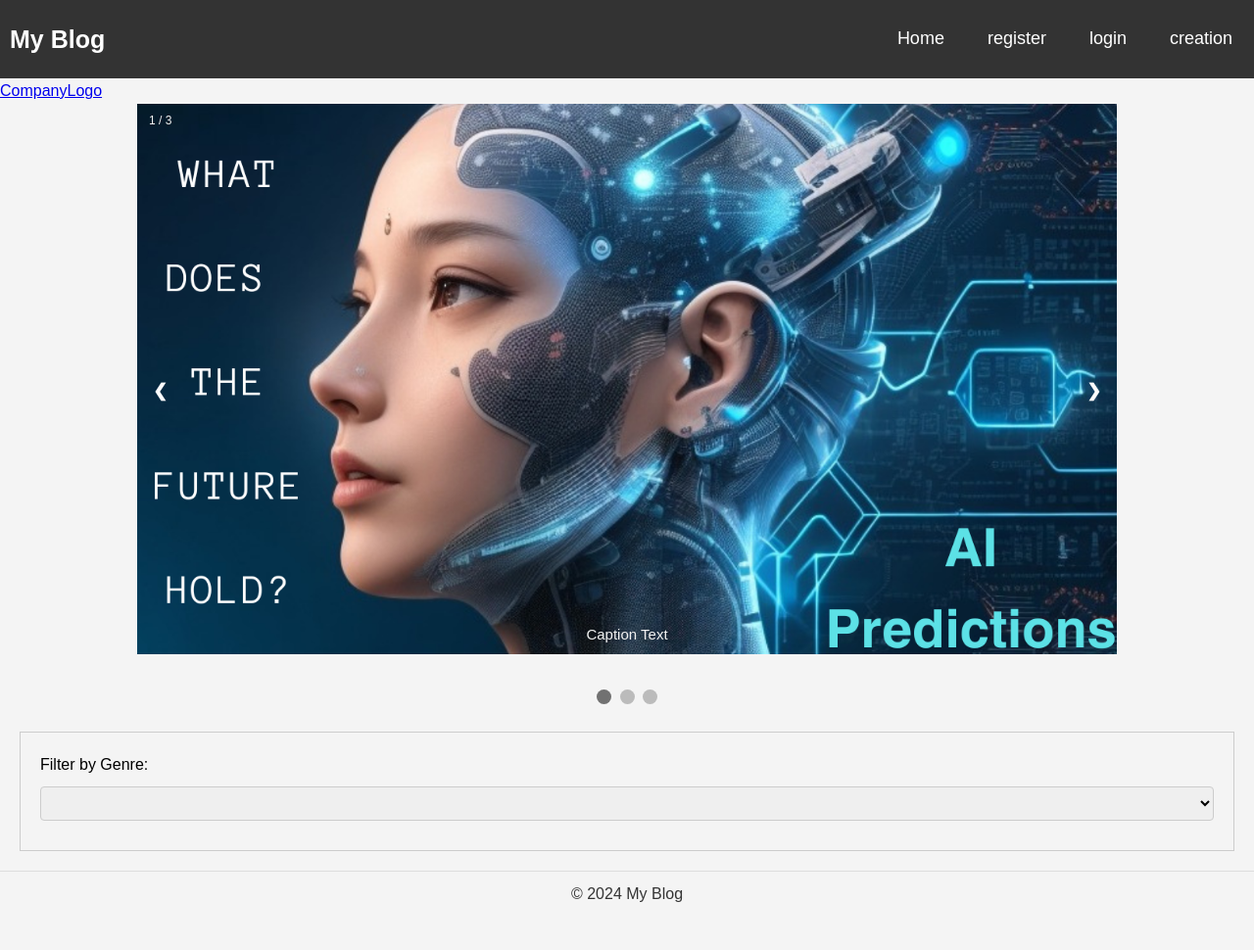
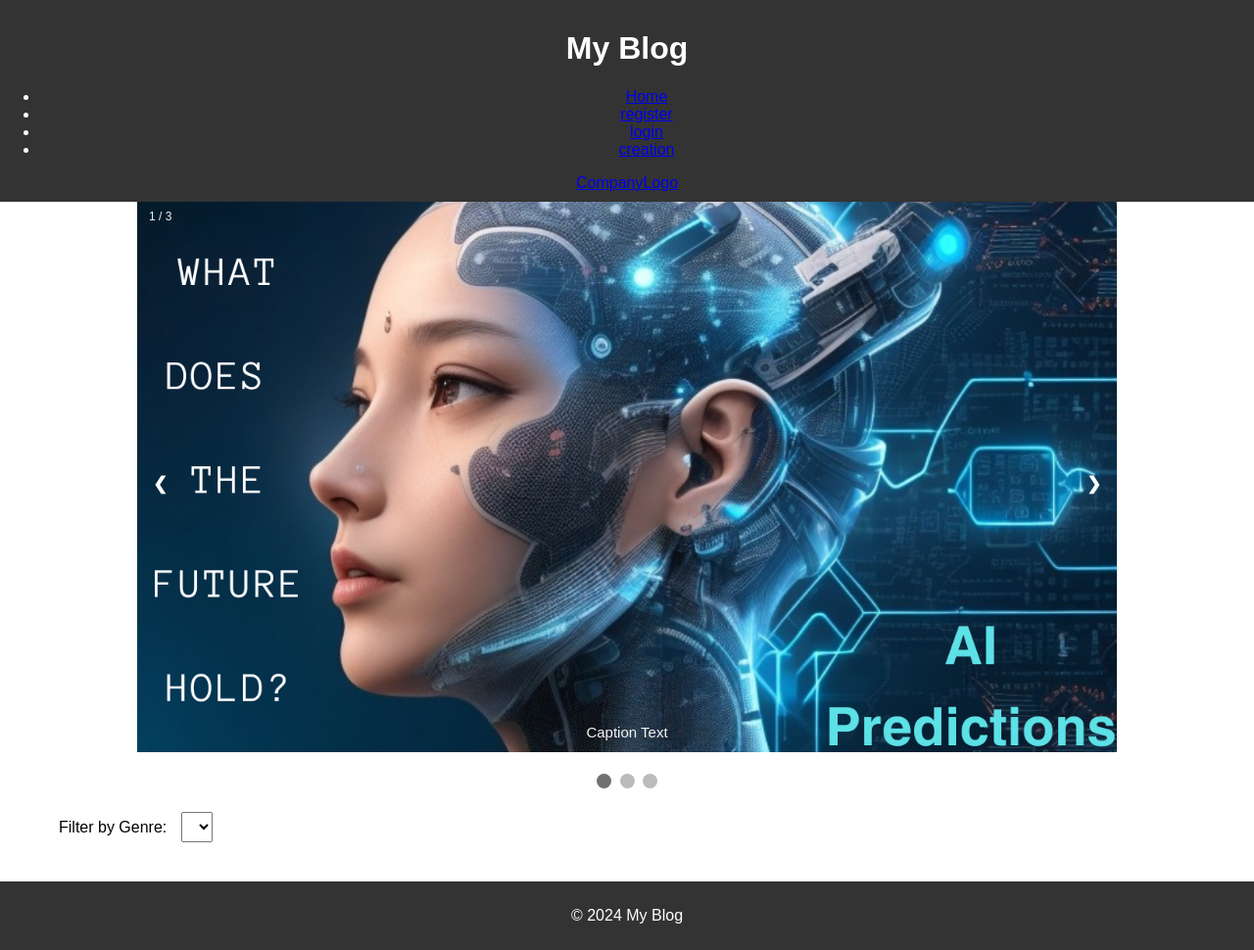
Before and after one commit to kanotten/Projectexam-1, a plain HTML site: page index.html in a window 1280 px wide. Shown: the whole page at 98% size. Before the commit the page ends 936 px from the top, so only its background shows below. Drawn offline with Linux system fonts and the light colour scheme; no server answers.

Commit message:
added styling for home page and edit page

```diff
--- a/css/edit-post.css
+++ b/css/edit-post.css
@@ -1,84 +1,154 @@
-/* Basic Reset */
+/* General Reset and Body Styling */
+* {
+    margin: 0;
+    padding: 0;
+    box-sizing: border-box;
+}
 
 body {
-    font-family: Arial, sans-serif;
+    font-family: "Arial", sans-serif;
+    line-height: 1.6;
     background-color: #f4f4f4;
-
-    justify-content: center;
-    align-items: center;
-    height: 100vh;
+    color: #333;
 }
 
-/* Container Styles */
 .container {
-    background-color: #fff;
+    width: 90%;
+    max-width: 1200px;
+    margin: 20px auto;
     padding: 20px;
-    border-radius: 10px;
+    background: #fff;
     box-shadow: 0 0 10px rgba(0, 0, 0, 0.1);
-    max-width: 600px;
-    width: 100%;
+    border-radius: 8px;
 }
 
-/* Form Styles */
-h1 {
-    margin-bottom: 20px;
-    color: #333;
-    text-align: center;
+/* Header Styling */
+.head-container {
+    display: flex;
+    justify-content: space-between;
+    align-items: center;
+    padding: 20px;
+    background: #007bff;
+    color: #fff;
+    border-bottom: 4px solid #0056b3;
 }
 
-.form-group {
-    margin-bottom: 15px;
+.head-container h1 {
+    margin: 0;
+    font-size: 2em;
 }
 
-.form-group label {
+.head-container nav ul {
+    list-style: none;
+    display: flex;
+    gap: 15px;
+}
+
+.head-container nav a {
+    color: #fff;
+    text-decoration: none;
+    padding: 10px 20px;
+    background: #0056b3;
+    border-radius: 4px;
+    transition: background 0.3s ease;
+}
+
+.head-container nav a:hover {
+    background: #004494;
+}
+
+/* Form Styling */
+.form-group {
+    margin-bottom: 20px;
+}
+
+label {
     display: block;
     margin-bottom: 5px;
-    color: #666;
+    font-weight: bold;
 }
 
-.form-control {
+input[type="text"],
+input[type="url"],
+textarea {
     width: 100%;
     padding: 10px;
     border: 1px solid #ccc;
-    border-radius: 5px;
-    font-size: 16px;
+    border-radius: 4px;
+    margin-top: 5px;
+    font-size: 1em;
 }
 
-.form-control:focus {
-    border-color: #007bff;
-    outline: none;
+textarea {
+    resize: vertical;
 }
 
-.form-actions {
-    display: flex;
-    justify-content: space-between;
-    align-items: center;
-    margin-top: 20px;
+.error-message {
+    color: red;
+    font-size: 0.9em;
+    margin-top: 5px;
 }
 
+/* Button Styling */
 .btn {
+    display: inline-block;
     padding: 10px 20px;
     border: none;
-    border-radius: 5px;
-    font-size: 16px;
+    border-radius: 4px;
+    font-size: 1em;
     cursor: pointer;
-    transition: background-color 0.3s;
+    transition: background 0.3s ease;
 }
 
 .btn-primary {
-    background-color: #007bff;
+    background: #007bff;
     color: #fff;
 }
 
 .btn-primary:hover {
-    background-color: #0056b3;
+    background: #0056b3;
+}
+
+.btn-secondary {
+    background: #6c757d;
+    color: #fff;
+}
+
+.btn-secondary:hover {
+    background: #565e64;
 }
 
 .btn-danger {
-    background-color: #dc3545;
+    background: #dc3545;
     color: #fff;
 }
 
 .btn-danger:hover {
-    background-color: #c82333;
+    background: #c82333;
 }
+
+/* Form Actions */
+.form-actions {
+    display: flex;
+    gap: 10px;
+    justify-content: flex-end;
+}
+
+/* Footer Styling */
+footer {
+    background: #007bff;
+    color: #fff;
+    text-align: center;
+    padding: 10px 0;
+    position: relative;
+    bottom: 0;
+    width: 100%;
+    margin-top: 20px;
+    box-shadow: 0 -2px 10px rgba(0, 0, 0, 0.1);
+}
+
+footer .container {
+    display: flex;
+    justify-content: center;
+    align-items: center;
+}
--- a/css/styles.css
+++ b/css/styles.css
@@ -1,136 +1,61 @@
-* {
+body {
+    font-family: Arial, sans-serif;
     margin: 0;
     padding: 0;
-    box-sizing: border-box;
-
-body {
-    font-family: Arial, sans-serif;
-    line-height: 1.6;
-    margin: 0;
-    padding: 0;
-    background-color: #f5f5f5;
 }
 
-
-
-/* General styles */
-body {
-    margin: 0;
-    font-family: Arial, sans-serif;
-    background-color: #f4f4f4;
+header,
+footer {
+    background-color: #333;
+    color: #fff;
+    text-align: center;
+    padding: 10px 0;
 }
 
-/* Header container styles */
-.head-container {
-    overflow: hidden;
-    background-color: #333;
-    color: #fff;
-    padding: 20px 10px;
-    display: flex;
-    justify-content: space-between;
-    align-items: center;
+/* Main content section */
+.main-content {
+    padding: 20px;
+    max-width: 1200px;
+    margin: 0 auto;
 }
 
-/* Style the header links */
-.head-container nav ul {
-    list-style: none;
-    margin: 0;
-    padding: 0;
-    display: flex;
+/* Genre filter label and select */
+.main-content label {
+    font-size: 16px;
+    margin-right: 10px;
+}
+
+.main-content select {
+    padding: 5px;
+    font-size: 16px;
+    margin-bottom: 20px;
+}
+
+/* Post list grid */
+#post-list {
+    display: grid;
+    grid-template-columns: repeat(auto-fit, minmax(150px, 1fr));
     gap: 20px;
 }
 
-.head-container nav ul li {
-    margin: 0;
+/* Individual post styling */
+.post-list {
+    background-color: #f9f9f9;
+    padding: 10px;
+    border-radius: 8px;
+    text-align: center;
+    box-shadow: 0 2px 4px rgba(0, 0, 0, 0.1);
 }
 
-.head-container nav ul li a {
-    color: #fff;
-    text-align: center;
-    padding: 12px;
-    text-decoration: none;
-    font-size: 18px;
-    line-height: 25px;
+.post-list img {
+    max-width: 100%;
+    height: auto;
+    object-fit: cover;
     border-radius: 4px;
-    transition: background-color 0.3s ease, color 0.3s ease;
 }
 
-/* Style the logo link */
-.head-container h1 {
-    font-size: 25px;
-    font-weight: bold;
-    margin: 0;
+.post-list h3 {
+    font-size: 18px;
+    margin: 10px 0;
+    color: #333;
 }
-
-/* Change the background color on mouse-over */
-.head-container nav ul li a:hover {
-    background-color: #ddd;
-    color: black;
-}
-
-/* Style the active/current link */
-.head-container nav ul li a.active {
-    background-color: dodgerblue;
-    color: white;
-}
-
-/* Add media queries for responsiveness - when the screen is 500px wide or less, stack the links on top of each other */
-@media screen and (max-width: 500px) {
-    .head-container nav ul li a {
-        float: none;
-        display: block;
-        text-align: left;
-    }
-}
-
-
-.main-content {
-    padding: 20px;
-    border: 1px solid #ccc;
-    margin: 20px;
-}
-
-/* Label for filter */
-label {
-    display: block;
-    margin-bottom: 10px;
-}
-
-/* Select dropdown for genre filter */
-#genre {
-    width: 100%;
-    padding: 8px;
-    border-radius: 4px;
-    border: 1px solid #ccc;
-    margin-bottom: 10px;
-}
-
-/* Post list container */
-#post-list {
-    display: grid;
-    grid-template-columns: repeat(auto-fill, minmax(200px, 1fr));
-    grid-gap: 20px;
-}
-
-/* Individual post item */
-.post-item {
-    background-color: #f9f9f9;
-    padding: 10px;
-    border-radius: 4px;
-    border: 1px solid #ccc;
-}
-
-footer {
-  background-color: #f4f4f4;
-  text-align: center;
-  padding: 10px 20px;
-  border-top: 1px solid #ddd;
-  width: 100%;
-  position: relative;
-  bottom: 0;
-}
-
-footer p {
-  margin: 0;
-  color: #333;
-}
--- a/index.html
+++ b/index.html
@@ -27,6 +27,7 @@
             </div>
         </header>
 
+        <div class="wrapper">
             <div class="slideshow-container">
                 <!-- Full-width images with number and caption text -->
                 <div class="mySlides fade">
@@ -67,6 +68,7 @@
                 <div id="post-list"></div>
             </section>
 
+
         <footer>
             <div class="container">
                 <p>&copy; 2024 My Blog</p>
```
Lines whose indentation alone changed are shown as unchanged.
